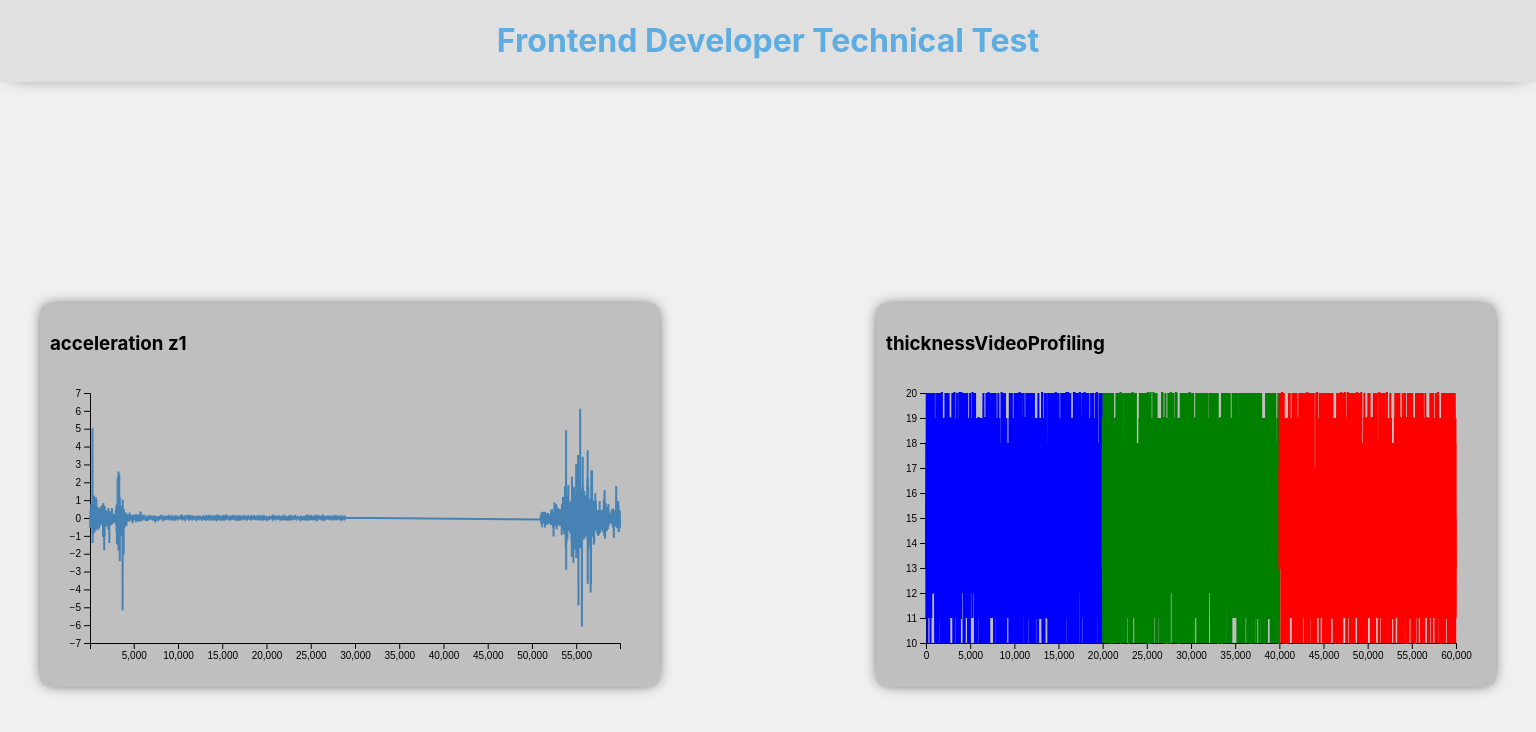
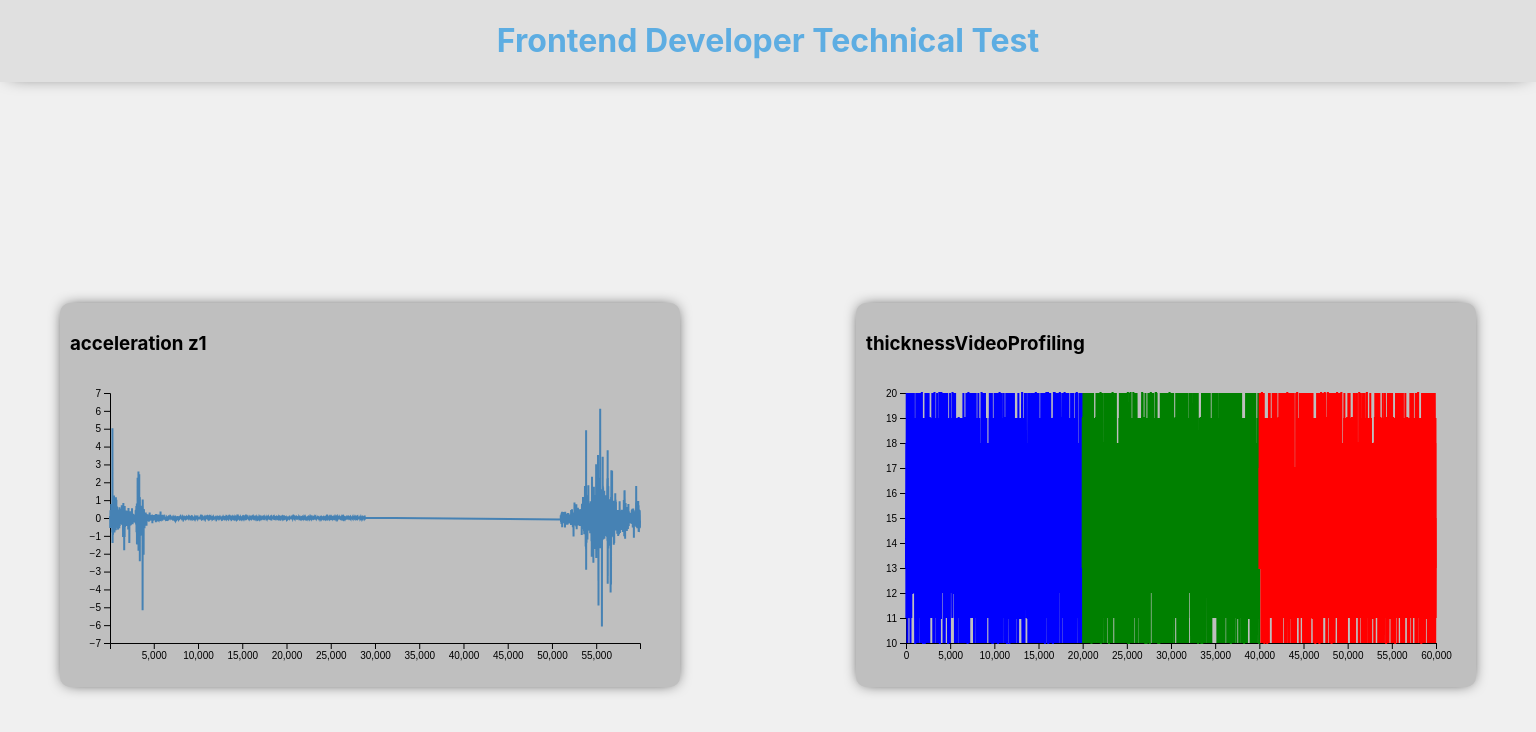
Before and after one commit to mmohebbi313/d3-chart, a React (Create React App) app: page / in a window 1536 px wide. Shown: the top 732 px of the page. Built offline with nearby package versions, Linux system fonts and the light colour scheme.

Commit message:
small change

```diff
--- a/src/App.css
+++ b/src/App.css
@@ -34,8 +34,8 @@
   justify-content: space-between;
   width: 100vw;
   height: 100vh;
-  padding-left: 40px;
-  padding-right: 40px;
+  padding-left: 60px;
+  padding-right: 60px;
   align-items: center;
 }
 }
--- a/src/chart/chart.css
+++ b/src/chart/chart.css
@@ -4,6 +4,7 @@
     border-radius: 10px;
     box-shadow: 0px 0px 15px -5px black;
     margin-top: 30px;
+    transition: all 0.5s ease;
 }
 @media ( max-width: 767px){
     .div-box{
@@ -16,3 +17,9 @@
     margin-top: 30px;
 }
 }
+
+.div-box:hover{
+    transform: translate(0px , -5px);
+    background-color: #e0dede;
+    box-shadow: 0px 0px 20px -3px rgb(72, 72, 72);
+}
```
